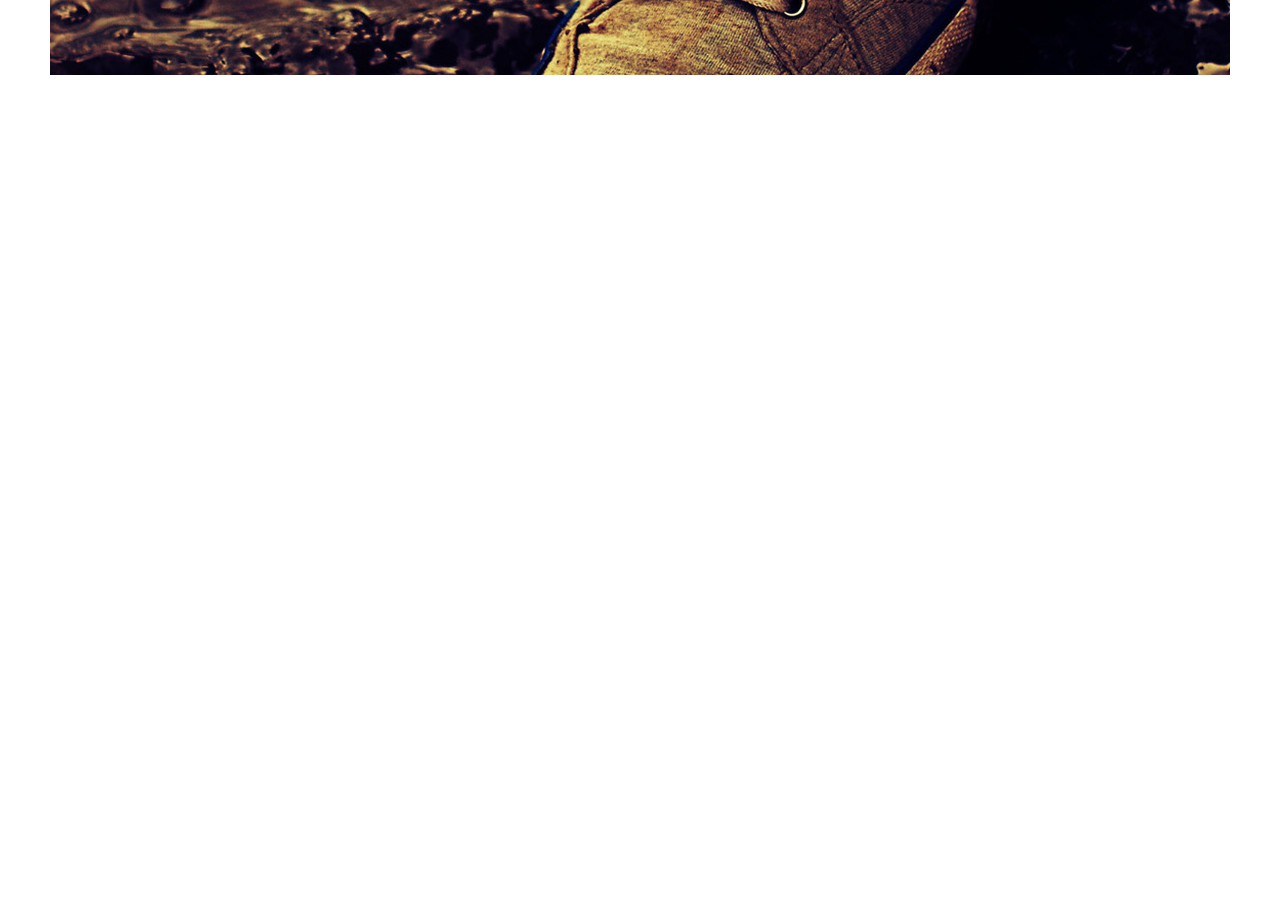
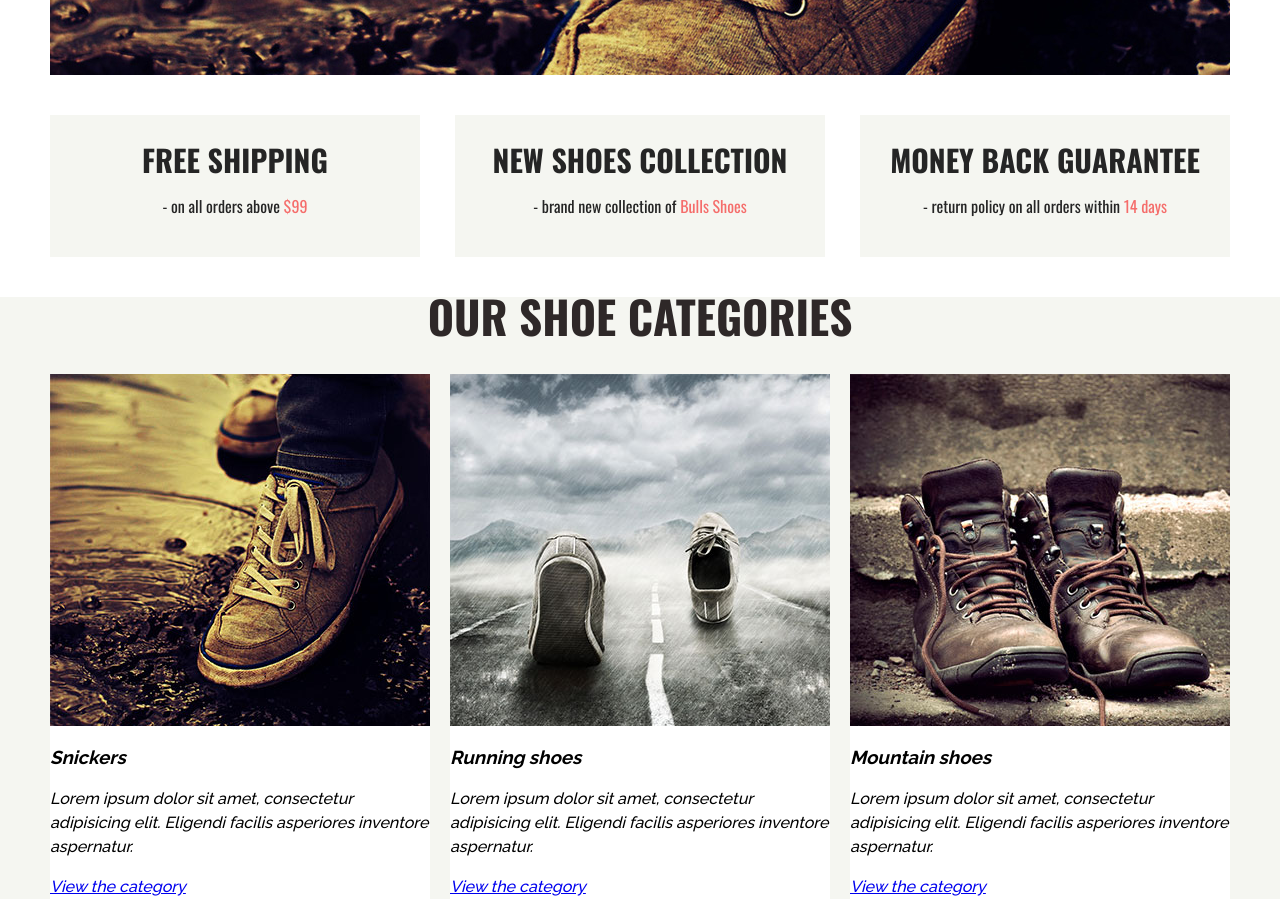
Before and after one commit to RinatR/bullsy, a plain HTML site: page index.html in a window 1280 px wide. Shown: the part 722-1621 px from the top of the page. Before the commit the page ends 961 px from the top, so only its background shows below. Drawn offline with nearby package versions, Linux system fonts and the light colour scheme.

Commit message:
add some styles for features block and shoes categories block

```diff
--- a/css/style.css
+++ b/css/style.css
@@ -23,7 +23,7 @@ img {
 	clear: both;
 }
 
-h1, h2, p {
+h1, h2, h3 p {
 	margin: 0;
 	padding: 0;
 }
@@ -131,10 +131,9 @@ h1, h2, p {
 .intro-image {
 	padding: 82px 0;
 	padding-left: 90px;
-	height: 520px;
-	background:
-	url("../img/buller-logo.png") no-repeat 100% 50%,
-	url("../img/intro-bg.png") no-repeat 0 0;
+	margin-bottom: 40px;
+	height: 356px;
+	background: url("../img/intro-bg.png") no-repeat 0 0;
 }
 
 .shoes-type {
@@ -148,3 +147,90 @@ h1, h2, p {
 	list-style: none;
 	color: #ffffff;
 }
+
+.features {
+	font-size: 0;
+	margin-bottom: 40px;
+}
+
+.feature-item {
+	display: inline-block;
+	vertical-align: top;
+	width: 370px;
+	margin-right: 35px;
+	padding: 25px 0;
+	font-family: "Oswald", "Arial", sans-serif;
+	font-size: 16px;
+	line-height: 20px;
+	text-align: center;
+	color: #252525;
+	background-color: #f5f6f1;
+}
+
+.feature-item:last-child {
+	margin-right: 0;
+}
+
+.feature-title {
+	margin-bottom: 10px;
+	font-size: 30px;
+	line-height: 40px;
+	font-weight: 700;
+	text-transform: uppercase;
+}
+
+.red-mark {
+	color: #f56d6b;
+}
+
+.shoes-categories {
+	background-color: #f5f6f1;
+}
+
+.section-header {
+	margin-bottom: 40px;
+	font-family: "Oswald", "Arial", sans-serif;
+	font-size: 30px;
+	line-height: 37px;
+	font-weight: 700;
+	text-transform: uppercase;
+	text-align: center;
+	color: #2e2828;
+}
+
+.shoes-categories-list {
+	font-size: 0;
+}
+
+.shoes-categories-item {
+	display: inline-block;
+	vertical-align: top;
+	width: 380px;
+	margin-right: 20px;
+	font-family: "Raleway", "Arial", sans-serif;
+	font-size: 16px;
+	line-height: 24px;
+	font-style: italic;
+	background-color: #ffffff;
+}
+
+.shoes-categories-item:last-child {
+	margin-right: 0;
+}
+
+.shoes-categories-image {
+	width: 380px;
+	height: 352px;
+}
+
+.shoes-categories-item:first-child .shoes-categories-image {
+	background: url("../img/cat-1.jpg") no-repeat 0 -140px;
+}
+
+.shoes-categories-item:nth-child(2) .shoes-categories-image {
+	background: url("../img/cat-2.jpg") no-repeat 0 0;
+}
+
+.shoes-categories-item:last-child .shoes-categories-image {
+	background: url("../img/cat-3.jpg") no-repeat -40px 0;
+}
--- a/index.html
+++ b/index.html
@@ -47,6 +47,7 @@
 		<section class="intro">
 			<div class="layout-center">
 				<div class="intro-image">
+					<div class="buler-logo"></div>
 					<ul class="shoes-type">
 						<li>Shoes</li>
 						<li>Snickers</li>
@@ -55,16 +56,48 @@
 					</ul>
 				</div>
 				<div class="features">
-					<div class="feature-item"></div>
-					<div class="feature-item"></div>
-					<div class="feature-item"></div>
+					<div class="feature-item">
+						<h2 class="feature-title">Free Shipping</h2>
+						<p class="feature-text">- on all orders above <span class="red-mark">$99</span></p>
+					</div>
+					<div class="feature-item">
+						<h2 class="feature-title">New Shoes Collection</h2>
+						<p class="feature-text">- brand new collection of <span class="red-mark">Bulls Shoes</span></p>
+					</div>
+					<div class="feature-item">
+						<h2 class="feature-title">Money back guarantee</h2>
+						<p class="feature-text">- return policy on all orders within <span class="red-mark">14 days</span></p>
+					</div>
 				</div>
 			</div>
 		</section>
 		<section class="shoes-categories">
-			<article class="shoes-categories-item"></article>
-			<article class="shoes-categories-item"></article>
-			<article class="shoes-categories-item"></article>
+			<div class="layout-center">
+				<div class="section-header">
+					<h2 class="section-title">Our shoe categories</h2>
+				</div>
+				<div class="shoes-categories-list">
+					<article class="shoes-categories-item">
+						<div class="shoes-categories-image">
+						</div>
+						<h3 class="shoes-categories-title">Snickers</h3>
+						<p class="shoes-categories-text">Lorem ipsum dolor sit amet, consectetur adipisicing elit. Eligendi facilis asperiores inventore aspernatur.</p>
+						<a href="#">View the category</a>
+					</article>
+					<article class="shoes-categories-item">
+						<div class="shoes-categories-image"></div>
+						<h3 class="shoes-categories-title">Running shoes</h3>
+						<p class="shoes-categories-text">Lorem ipsum dolor sit amet, consectetur adipisicing elit. Eligendi facilis asperiores inventore aspernatur.</p>
+						<a href="#">View the category</a>
+					</article>
+					<article class="shoes-categories-item">
+						<div class="shoes-categories-image"></div>
+						<h3 class="shoes-categories-title">Mountain shoes</h3>
+						<p class="shoes-categories-text">Lorem ipsum dolor sit amet, consectetur adipisicing elit. Eligendi facilis asperiores inventore aspernatur.</p>
+						<a href="#">View the category</a>
+					</article>
+				</div>
+			</div>
 		</section>
 		<section class="arrivals">
 			<article class="shoes-item"></article>
```
Also changed, not shown: img/cat-1.jpg (added), img/cat-2.jpg (added), img/cat-3.jpg (added).
